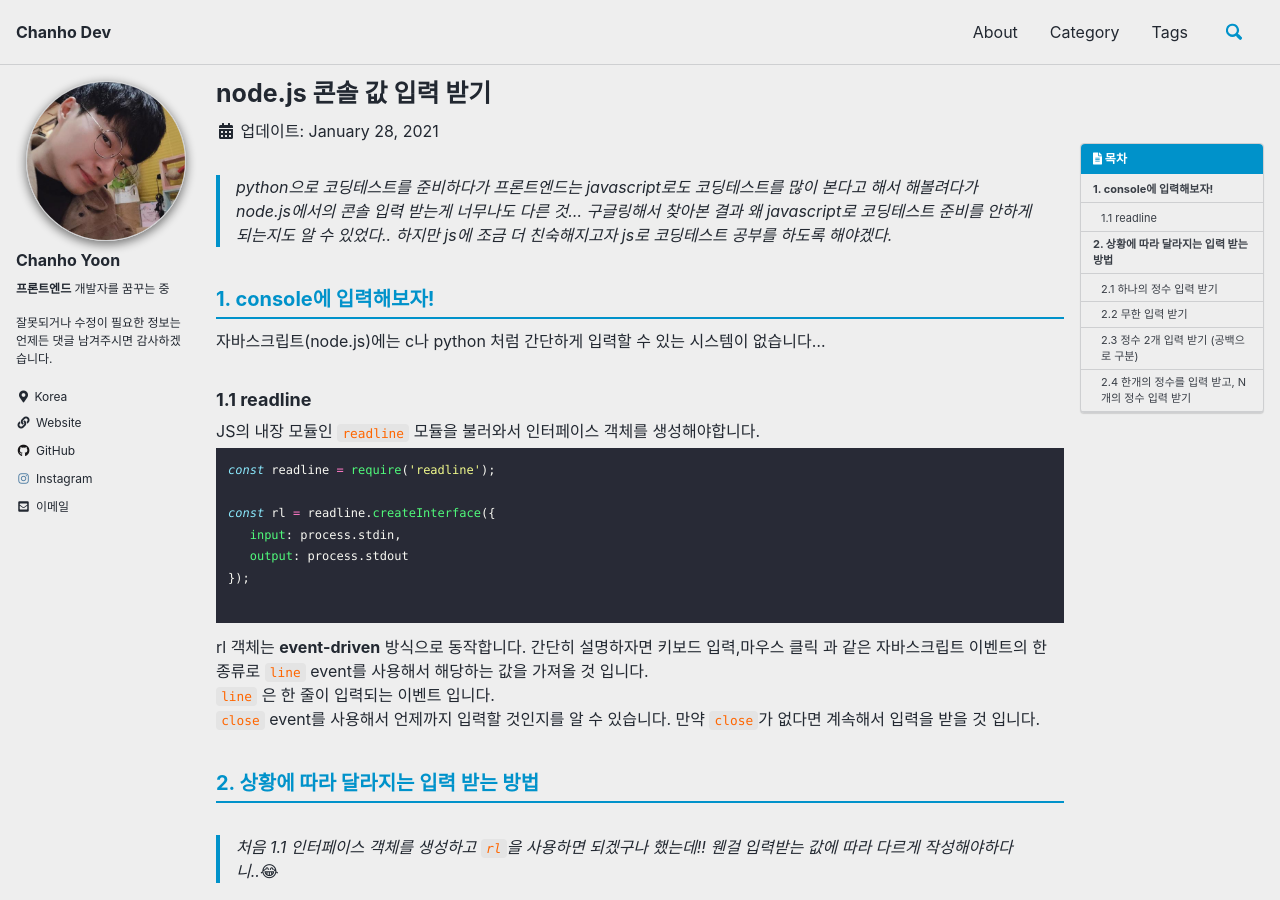
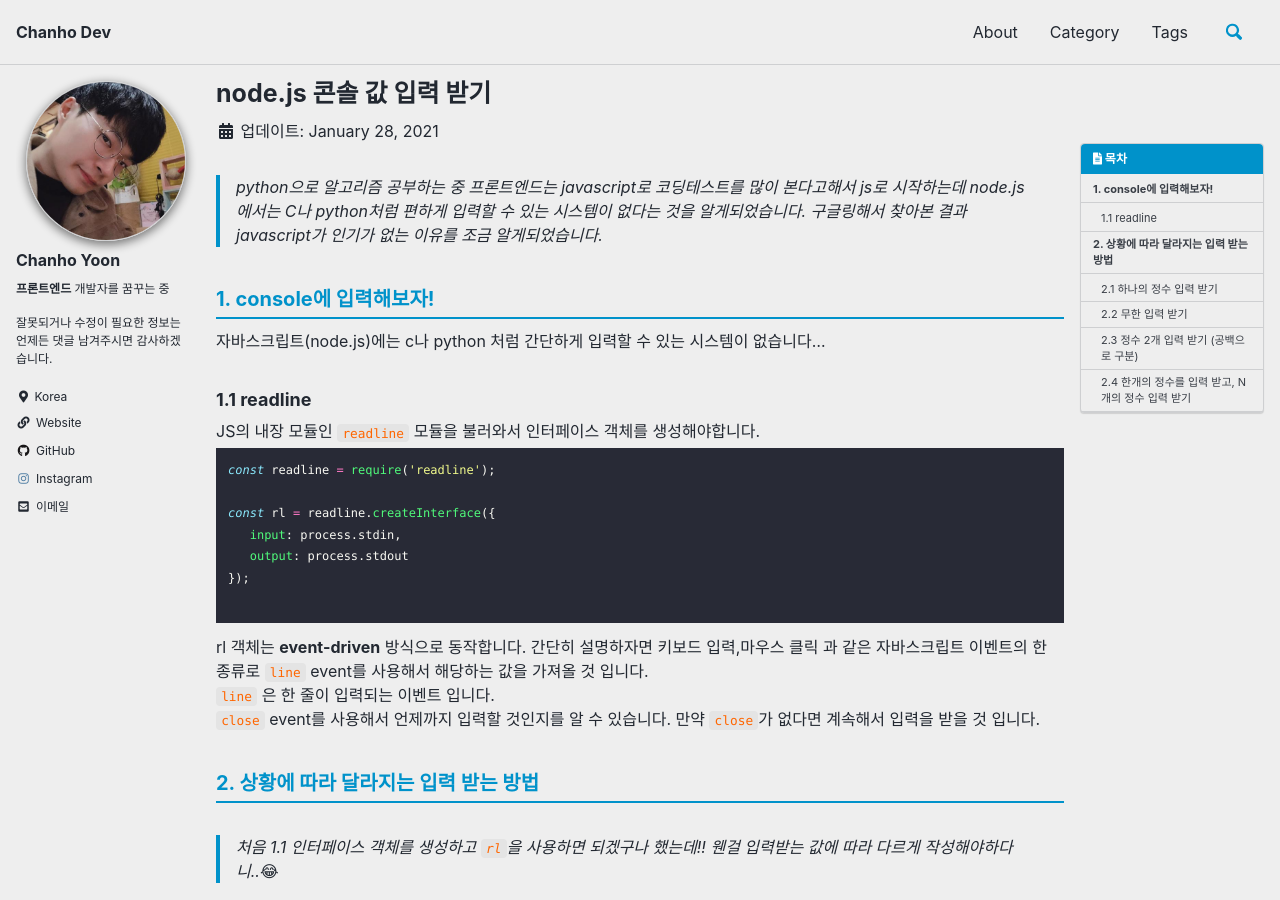
Before and after one commit to chanho-Yoon/chanho-Yoon.github.io, a Jekyll site: the page built from _posts/2021-01-28-js-nodejs-enter.md, in a window 1280 px wide and 900 px high. Built offline with Jekyll 4.4.1, drawn with Linux system fonts in a browser that asks for light colours; cached includes are drawn as plain includes; comment, search, counter and statistics services are not loaded.

Commit message:
첫 인용 문구 수정

```diff
--- a/_posts/2021-01-28-js-nodejs-enter.md
+++ b/_posts/2021-01-28-js-nodejs-enter.md
@@ -8,9 +8,9 @@ toc: true
 toc_label: '목차'
 ---
 
-> python으로 코딩테스트를 준비하다가 프론트엔드는 javascript로도 코딩테스트를 많이 본다고 해서 해볼려다가
-> node.js에서의 콘솔 입력 받는게 너무나도 다른 것... 구글링해서 찾아본 결과 왜 javascript로 코딩테스트 준비를 안하게 되는지도
-> 알 수 있었다.. 하지만 js에 조금 더 친숙해지고자 js로 코딩테스트 공부를 하도록 해야겠다.
+> python으로 알고리즘 공부하는 중 프론트엔드는 javascript로 코딩테스트를 많이 본다고해서 js로 시작하는데
+> node.js에서는 C나 python처럼 편하게 입력할 수 있는 시스템이 없다는 것을 알게되었습니다. 구글링해서 찾아본 결과 javascript가 인기가 없는 이유를 조금 알게되었습니다. <br>
+
 
 ## 1. console에 입력해보자!
 
```
